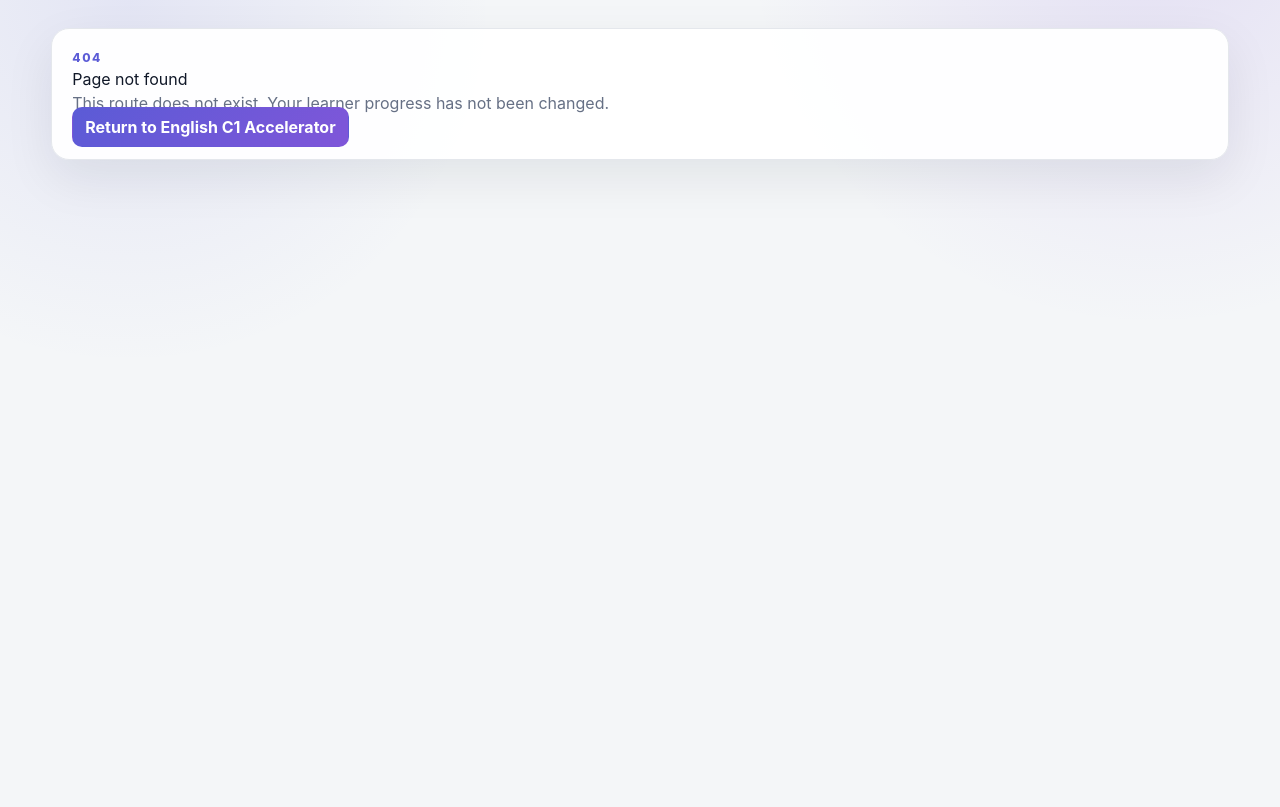
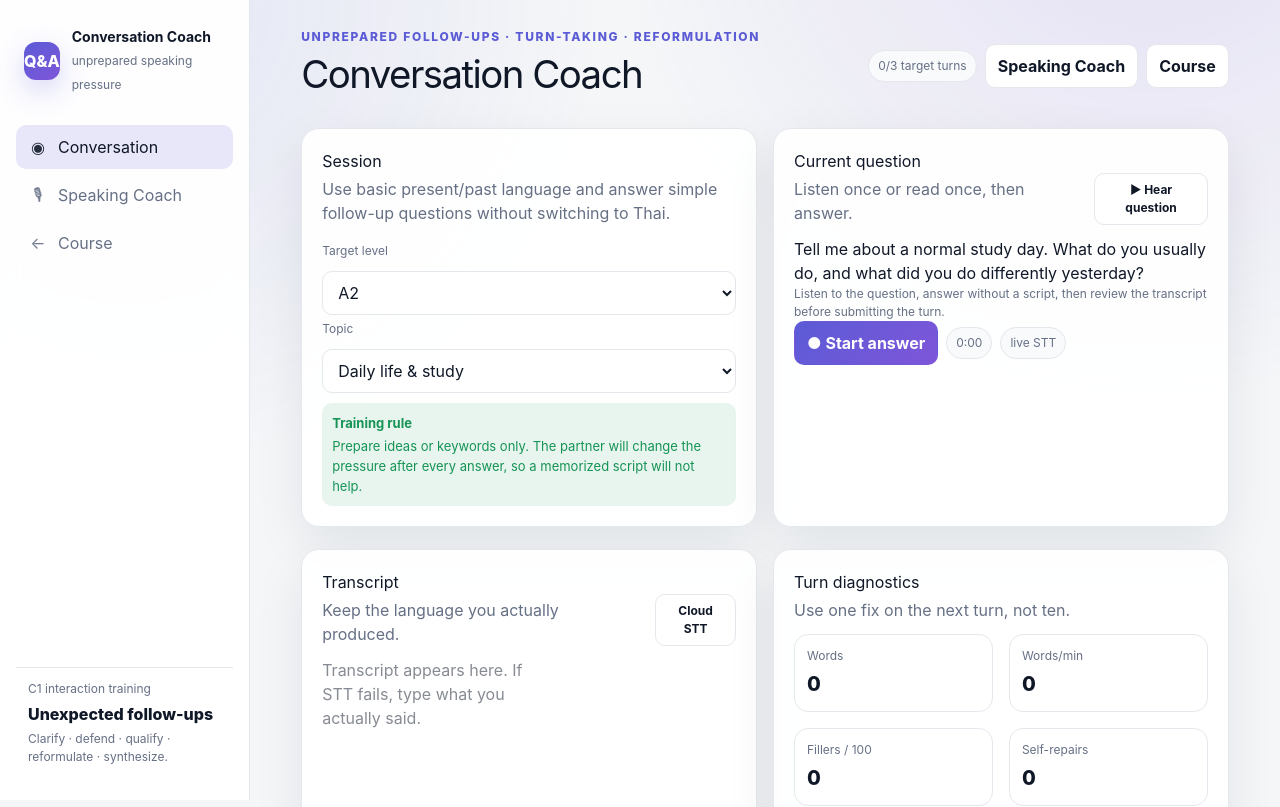
Before and after one commit to TxngJr/english-c1-accelerator, a Next.js app: page /conversation-coach in a window 1280 px wide. Before the commit this address had no page. Shown: the top 807 px of the page. Built offline with nearby package versions, Linux system fonts and the light colour scheme.

Commit message:
feat: expose conversation coach workspace

```diff
--- /dev/null
+++ b/src/app/conversation-coach/page.tsx
@@ -0,0 +1,25 @@
+import { ConversationCoach } from "@/components/conversation-coach";
+
+export default function ConversationCoachPage() {
+  return (
+    <div className="app-shell">
+      <aside className="sidebar">
+        <div className="brand">
+          <div className="brand-mark">Q&A</div>
+          <div><strong>Conversation Coach</strong><span>unprepared speaking pressure</span></div>
+        </div>
+        <nav className="nav">
+          <a className="nav-button active" href="/conversation-coach"><span className="nav-icon">◉</span>Conversation</a>
+          <a className="nav-button" href="/speaking-coach"><span className="nav-icon">🎙</span>Speaking Coach</a>
+          <a className="nav-button" href="/"><span className="nav-icon">←</span>Course</a>
+        </nav>
+        <div className="sidebar-footer">
+          <div className="tiny">C1 interaction training</div>
+          <div style={{ fontWeight: 800, margin: "4px 0" }}>Unexpected follow-ups</div>
+          <div className="tiny">Clarify · defend · qualify · reformulate · synthesize.</div>
+        </div>
+      </aside>
+      <main className="main"><ConversationCoach /></main>
+    </div>
+  );
+}
```
